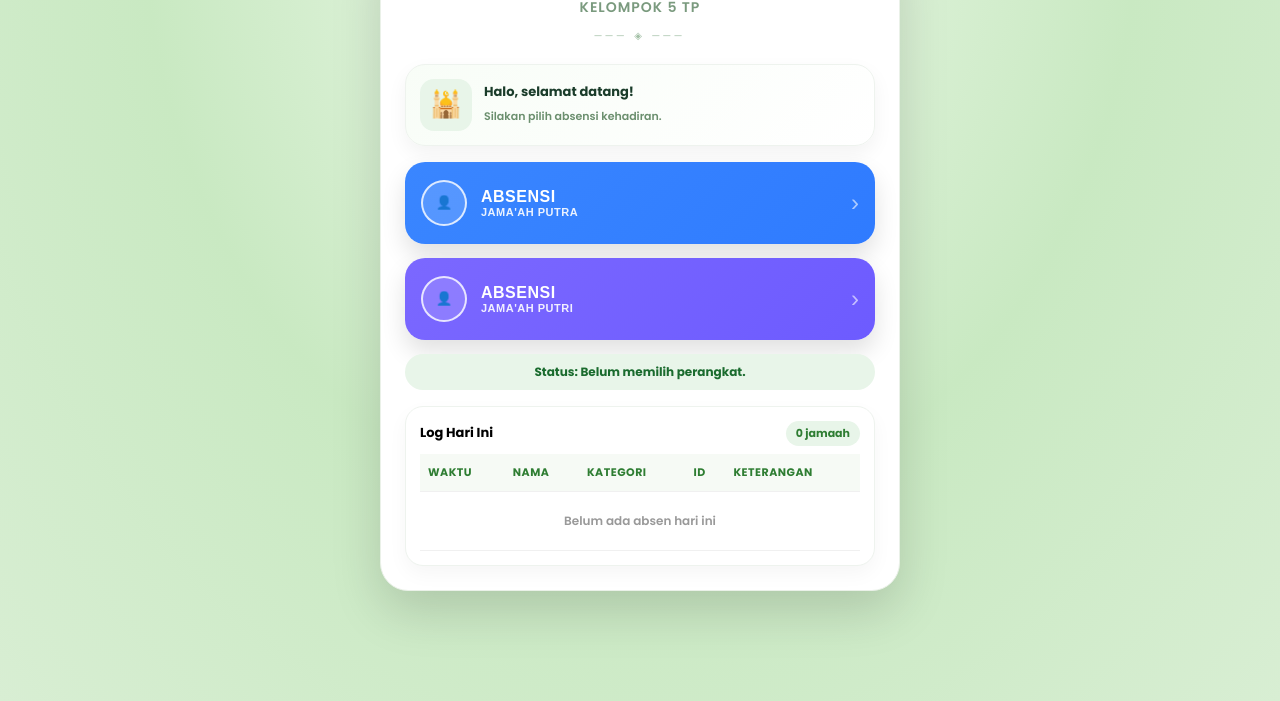
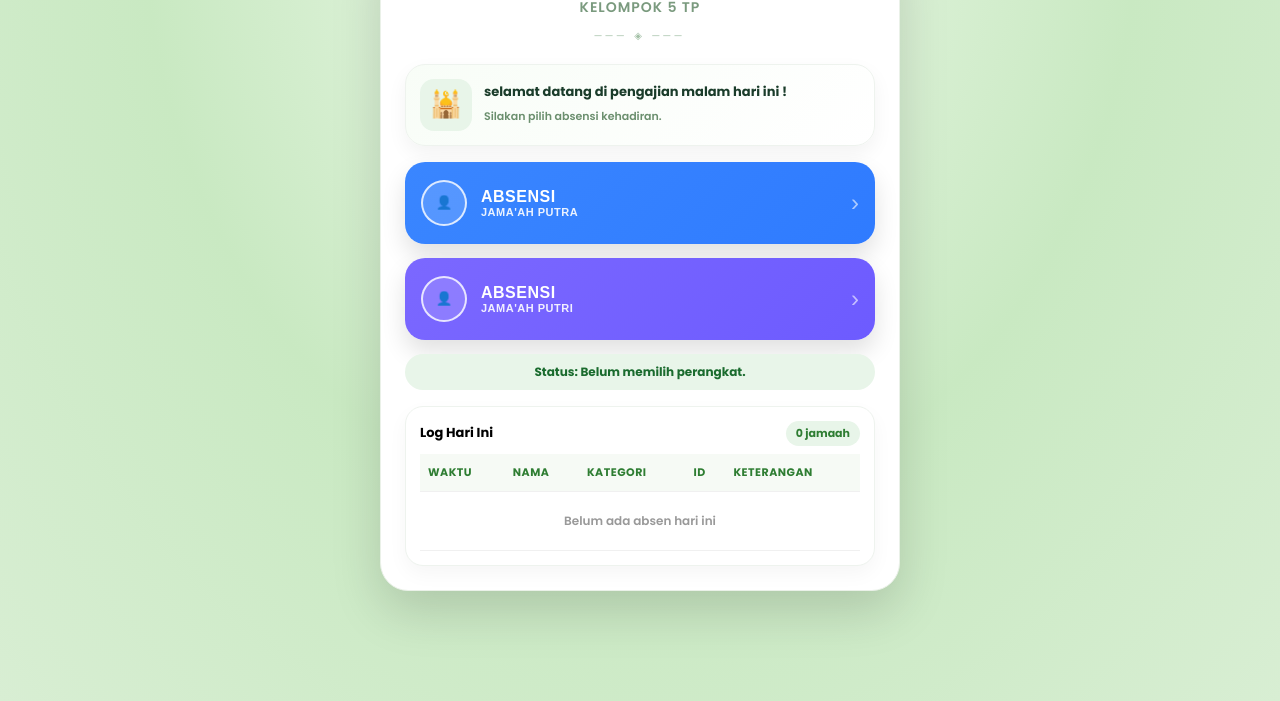
Before and after one commit to Kay313115/absensi_kelompok-5_TP, a plain HTML site: page index.html in a window 1280 px wide. Shown: the part 99-800 px from the top of the page. Drawn offline with Linux system fonts and the light colour scheme.

Commit message:
Update index.html

```diff
--- a/index.html
+++ b/index.html
@@ -22,7 +22,7 @@
         <div class="welcome-card">
             <div class="mosque-icon">🕌</div>
             <div>
-                <b>Halo, selamat datang!</b>
+                <b>selamat datang di pengajian malam hari ini !</b>
                 <span>Silakan pilih absensi kehadiran.</span>
             </div>
         </div>
```
